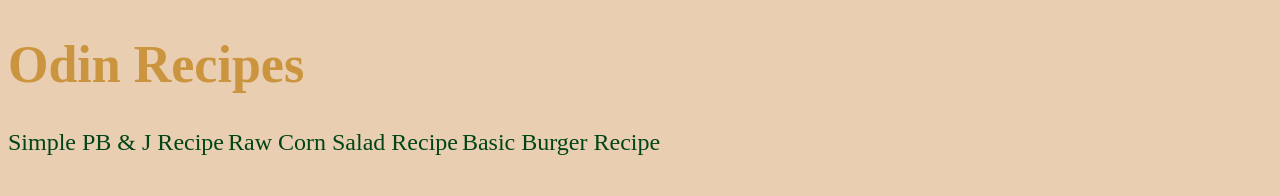
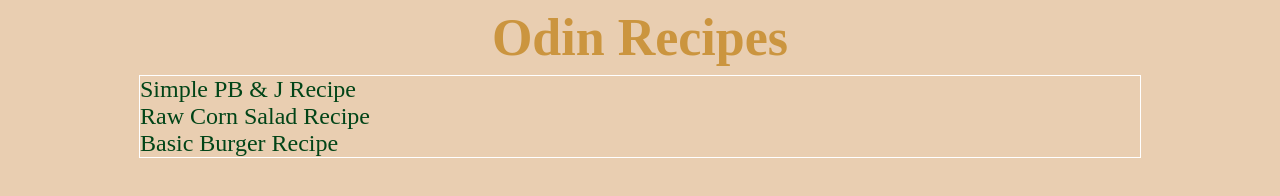
Before and after one commit to gitkazumaa/odin-recipes, a plain HTML site: page index.html in a window 1280 px wide. Drawn offline with Linux system fonts and the light colour scheme.

Commit message:
Center h1 and add border and margin to recipe container

```diff
--- a/styles.css
+++ b/styles.css
@@ -5,15 +5,25 @@
     text-align: left;
 }
 
-a {
+.recipe-link {
+    display: block;
+    width: 100%;
     text-decoration: none;
     font-size: 24px;
     color: rgb(1,68,23);
 }
 
-h1, h1 a {
+.odin-recipes-title, h1 a {
     font-size: 52px;
     color: #CB953F;
+    margin: 8px;
+    text-align: center;
+}
+
+.recipe-container {
+    width: 1000px;
+    border: 1px solid white;
+    margin: 8px auto;
 }
 
 img {
```
